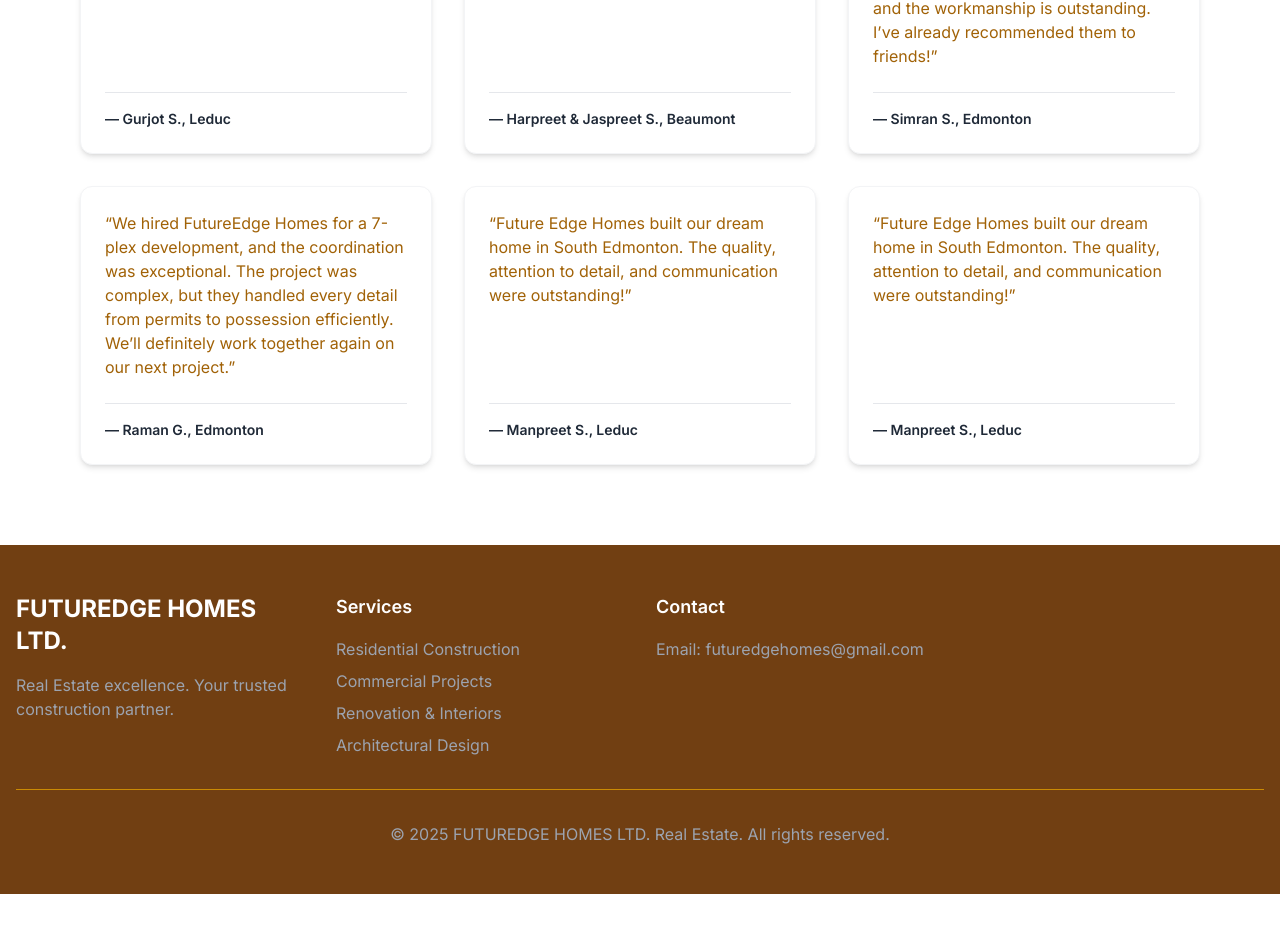
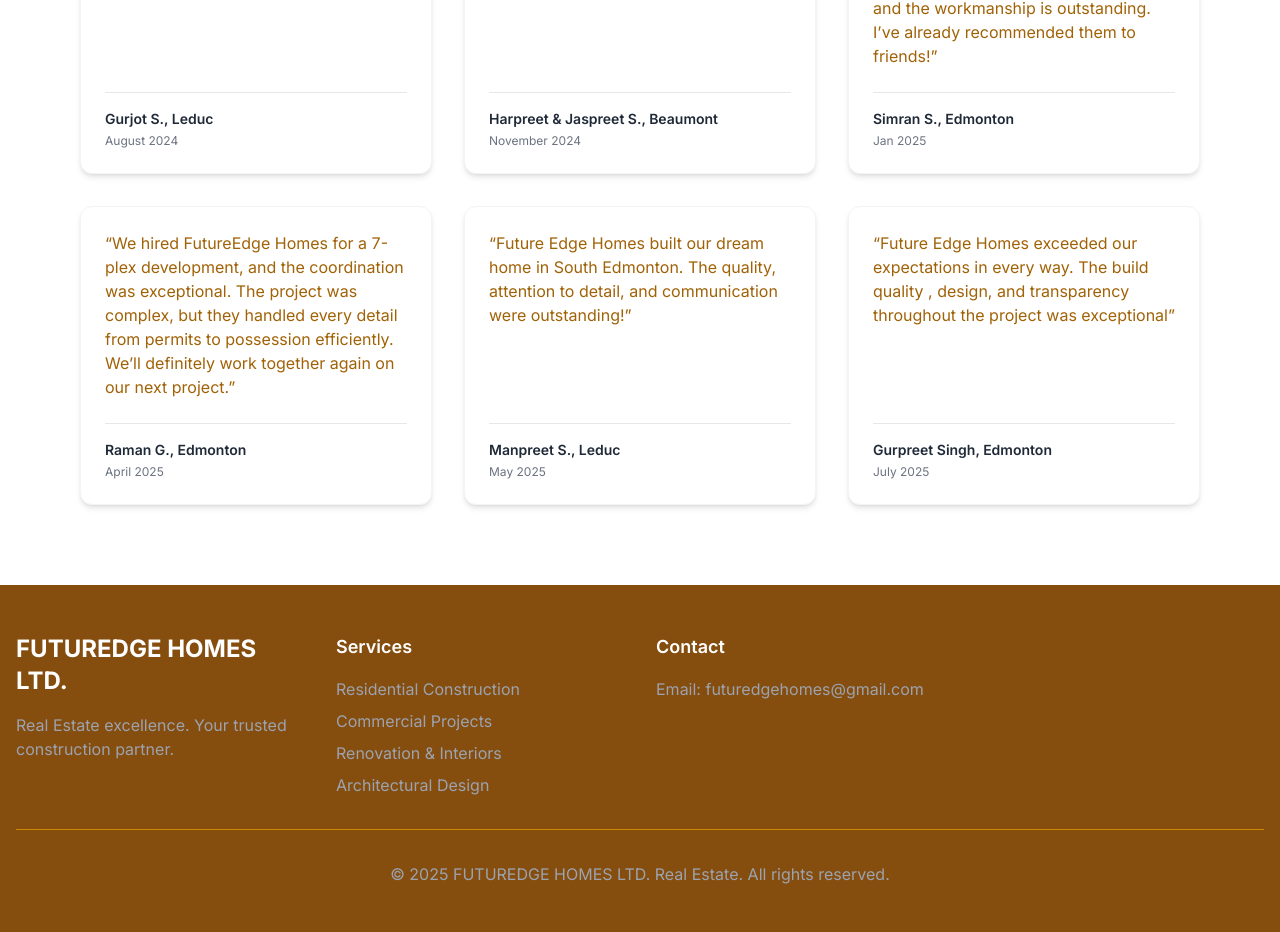
Before and after one commit to futuredgehomes/futuredgehomes, a Next.js app: page /testinomial in a window 1280 px wide. Shown: the part 480-1412 px from the top of the page. Before the commit the page ends 1374 px from the top, so only its background shows below. Built offline with nearby package versions, Linux system fonts and the light colour scheme.

Commit message:
Ui fixes

```diff
--- a/app/about/page.tsx
+++ b/app/about/page.tsx
@@ -124,7 +124,7 @@ export default function AboutPage() {
       </motion.div>
 
       {/* ✅ Footer */}
-      <footer className="bg-yellow-900 text-white py-12 mt-20">
+      <footer className="bg-yellow-800 text-white py-12 mt-20">
         <div className="container mx-auto px-4">
           <div className="grid md:grid-cols-4 gap-8">
             <div>
--- a/app/page.tsx
+++ b/app/page.tsx
@@ -115,7 +115,7 @@ const [isReviewsOpen, setIsReviewsOpen] = useState(false);
           {/* ✅ Add this block BELOW the closing </button> */}
 {isMenuOpen && (
   <div
-    className="md:hidden absolute top-full w-1/2 bg-white shadow-md z-40 px-4 py-4 overflow-auto"
+    className="md:hidden absolute top-full w-1/2 bg-transparent shadow-md z-40 px-4 py-4 overflow-auto"
     style={{ left: '50vw' }}
   >
     {/* Communities Dropdown */}
@@ -124,18 +124,19 @@ const [isReviewsOpen, setIsReviewsOpen] = useState(false);
         onClick={() => setIsCommunitiesOpen(!isCommunitiesOpen)}
         className="w-full text-yellow-700 font-bold focus:outline-none flex justify-between items-center mb-2"
       >
+        <span className="text-right">{isCommunitiesOpen ? '▼' : '▲'}</span>
+
         <span className="text-left">Communities</span>
-        <span className="text-right">{isCommunitiesOpen ? '^' : 'v'}</span>
       </button>
 
       {isCommunitiesOpen && (
-        <div className="pl-4 mt-2">
+        <div className="pl-16 mt-1">
           <Link
             href="/about"
             className="block text-yellow-700 font-semibold mb-1"
             onClick={() => setIsMenuOpen(false)}
           >
-            Community Page
+            Communities
           </Link>
         </div>
       )}
@@ -147,14 +148,15 @@ const [isReviewsOpen, setIsReviewsOpen] = useState(false);
         onClick={() => setIsReviewsOpen(!isReviewsOpen)}
         className="w-full text-yellow-700 font-bold focus:outline-none flex justify-between items-center mb-2"
       >
+        <span className="text-right">{isReviewsOpen ? '▼' : '▲'}</span>
         <span className="text-left">Reviews</span>
-        <span className="text-right">{isReviewsOpen ? '^' : 'v'}</span>
+
       </button>
 
       {isReviewsOpen && (
-        <div className="pl-4 mt-2">
+        <div className="pl-16 mt-1">
           <Link
-            href="/testimonial"
+            href="/testinomial"
             className="block text-yellow-700 font-semibold mb-1"
             onClick={() => setIsMenuOpen(false)}
           >
@@ -339,25 +341,25 @@ const [isReviewsOpen, setIsReviewsOpen] = useState(false);
                 icon: Home,
                 title: "Residential Construction",
                 desc: "Custom homes and residential developments",
-                color: "bg-yellow-700",
+                color: "bg-yellow-900",
               },
               {
                 icon: Building2,
                 title: "Commercial Projects",
                 desc: "Office buildings, retail spaces, and warehouses",
-                color: "bg-blue-600",
+                color: "bg-gray-900",
               },
               {
                 icon: Wrench,
                 title: "Renovation & Interiors",
                 desc: "Modernizing and upgrading existing structures",
-                color: "bg-yellow-500",
+                color: "bg-red-900",
               },
               {
                 icon: PaintBucket,
                 title: "Architectural Design",
                 desc: "Creative design solutions for unique projects",
-                color: "bg-green-500",
+                color: "bg-green-800",
               },
             ].map((service, index) => (
               <motion.div
@@ -514,7 +516,7 @@ const [isReviewsOpen, setIsReviewsOpen] = useState(false);
                     </div> */}
                   </div>
                   <div className="flex items-center space-x-4">
-                    <div className="bg-yellow-800 p-3 rounded-full">
+                    <div className="bg-gray-800 p-3 rounded-full">
                       <Mail className="h-6 w-6 text-white" />
                     </div>
                     <div>
@@ -545,7 +547,7 @@ const [isReviewsOpen, setIsReviewsOpen] = useState(false);
       </section>
 
       {/* Footer */}
-      <footer className="bg-yellow-900 text-white py-12">
+      <footer className="bg-yellow-800 text-white py-12">
         <div className="container mx-auto px-4">
           <div className="grid md:grid-cols-4 gap-8">
             <div>
--- a/app/testinomial/page.tsx
+++ b/app/testinomial/page.tsx
@@ -14,31 +14,37 @@ export default function TestinomialPage() {
       name: 'Gurjot S., Leduc',
       rating: 5,
       quote: 'Excellent craftsmanship and attention to detail. Our home was completed on time and within budget — highly recommended!',
+      date: 'August 2024',
     },
     {
       name: 'Harpreet & Jaspreet S., Beaumont',
       rating: 5,
       quote: 'They made our first custom home experience stress-free and enjoyable. The quality speaks for itself.',
+      date: 'November 2024',
     },
     {
       name: 'Simran S., Edmonton',
       rating: 5,
       quote: 'We chose Future Edge Homes for our infill project, and it was the best decision. From the design stage to the final touches, they kept us informed and involved. The finishes are premium, and the workmanship is outstanding. I’ve already recommended them to friends!',
+      date: 'Jan 2025',
     },
     {
       name: 'Raman G., Edmonton',
       rating: 5,
       quote: 'We hired FutureEdge Homes for a 7-plex development, and the coordination was exceptional. The project was complex, but they handled every detail from permits to possession efficiently. We’ll definitely work together again on our next project.',
+      date: 'April 2025',
     },
     {
       name: 'Manpreet S., Leduc',
       rating: 5,
       quote: 'Future Edge Homes built our dream home in South Edmonton. The quality, attention to detail, and communication were outstanding!',
+      date: 'May 2025',
     },
      {
-      name: 'Manpreet S., Leduc',
-      rating: 5,
-      quote: 'Future Edge Homes built our dream home in South Edmonton. The quality, attention to detail, and communication were outstanding!',
+      name: 'Gurpreet Singh, Edmonton',
+      rating: 4,
+      quote: 'Future Edge Homes exceeded our expectations in every way. The build quality , design, and transparency throughout the project was exceptional',
+      date: 'July 2025',
     }
   ];
 
@@ -132,19 +138,21 @@ export default function TestinomialPage() {
     className="bg-white rounded-xl shadow-md p-6 text-left border border-gray-100 flex flex-col justify-between"
     style={{ minHeight: '250px' }}
   >
-              <p className="text-yellow-700  flex-grow">
+    <p className="text-yellow-700 flex-grow">
       “{testimonial.quote}”
     </p>
     <div className="mt-6 pt-4 border-t border-gray-200">
-                <p className="text-sm text-gray-800 font-semibold">— {testimonial.name}</p>
+      <p className="text-sm text-gray-800 font-semibold">{testimonial.name}</p>
+      <p className="text-xs text-gray-500 mt-1">{testimonial.date}</p> {/* 👈 Add this line */}
     </div>
   </motion.div>
 ))}
+
         </div>
       </motion.div>
 
       {/* ✅ Footer */}
-      <footer className="bg-yellow-900 text-white py-12 mt-20">
+      <footer className="bg-yellow-800 text-white py-12 mt-20">
         <div className="container mx-auto px-4">
           <div className="grid md:grid-cols-4 gap-8">
             <div>
```
Lines whose indentation alone changed are shown as unchanged.
